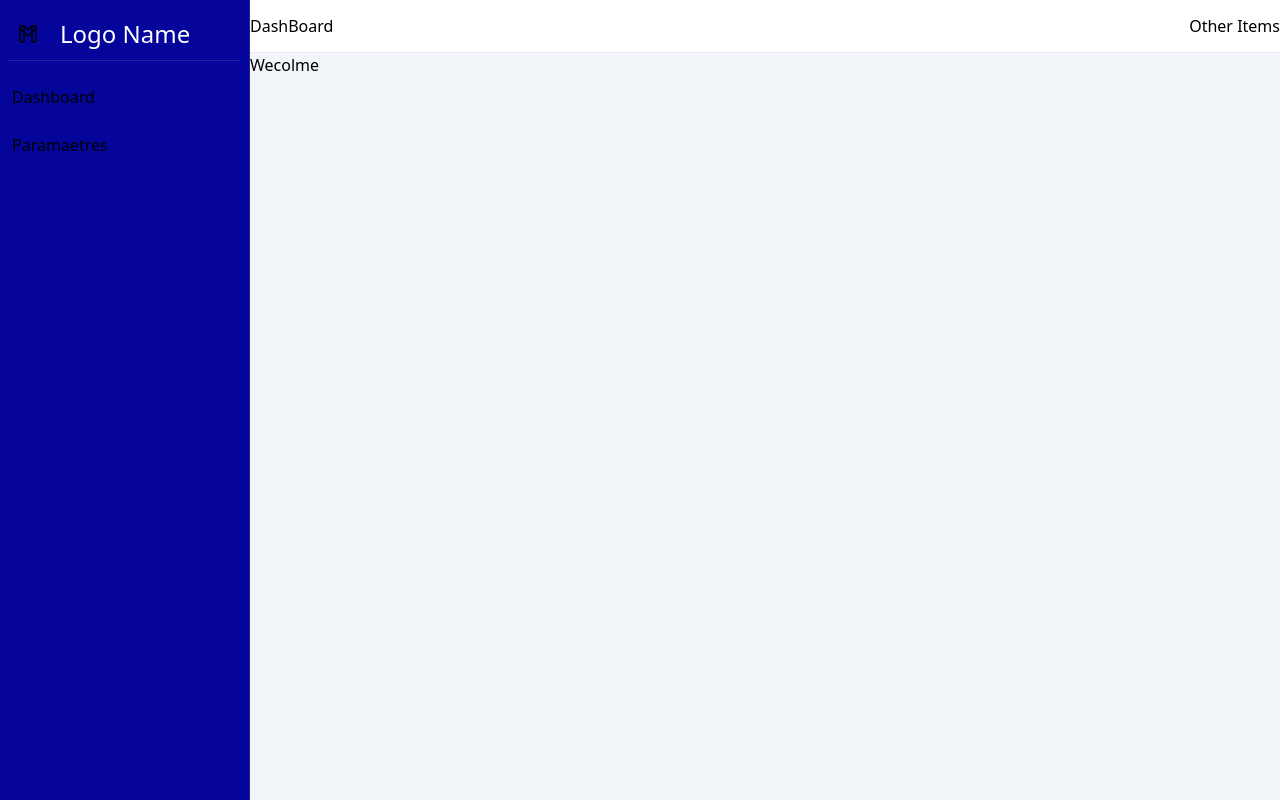
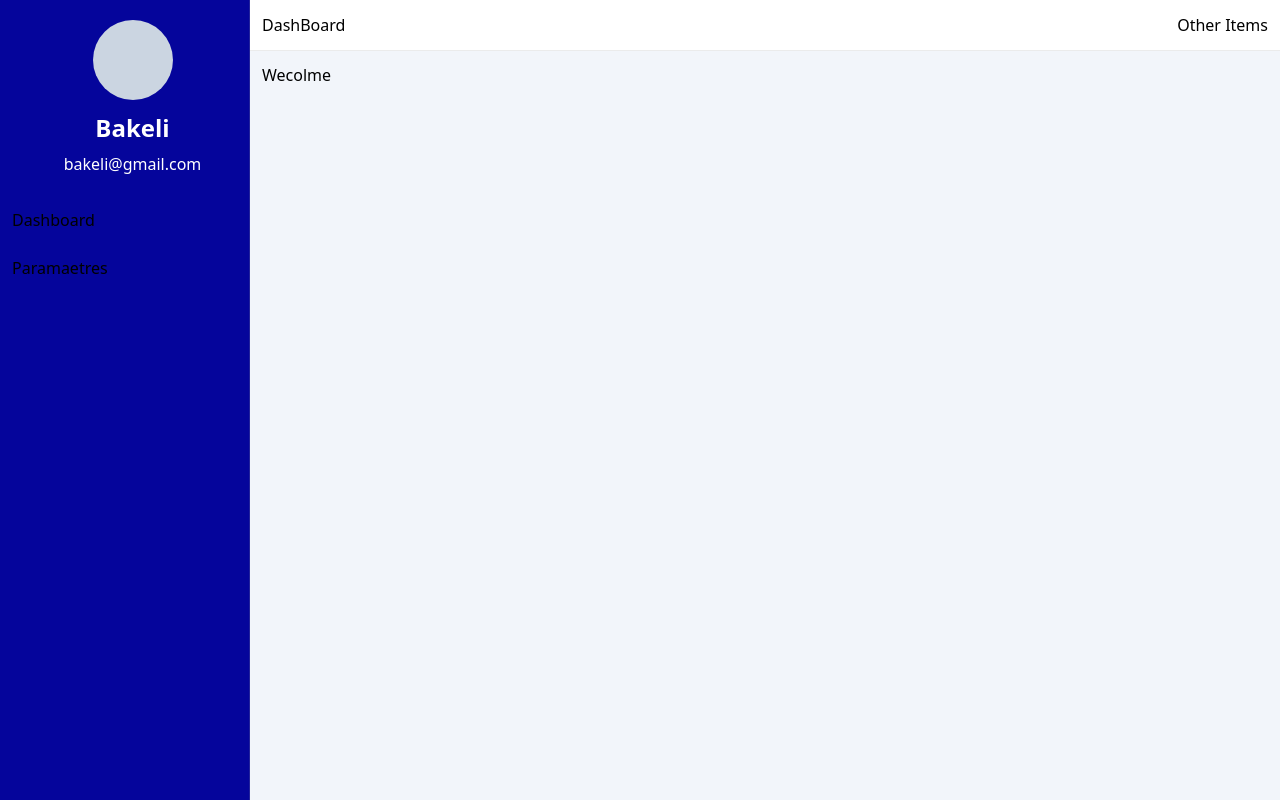
Before and after one commit to Unistaf/school, a React (Vite) app: page / in a window 1280 px wide. Shown: the top 800 px of the page. Built offline with nearby package versions, Linux system fonts and the light colour scheme.

Commit message:
Sidebar setup

```diff
--- a/src/layout/AppShell/AppShell.tsx
+++ b/src/layout/AppShell/AppShell.tsx
@@ -11,21 +11,23 @@ import Sidebar from "../Sidebar";
  */
 function AppShell() {
   return (
-    <div className="w-full min-h-screen dark:bg-[#0c0e14] dark:text-white bg-[#9991] flex">
+    <div className="w-full h-screen bg-[#9991] flex flex-row">
       {/* SideBar */}
       <Sidebar />
 
       {/* Container */}
       <div className="flex-1 p-0">
+        <div className="flex flex-col h-full">
           {/* Header */}
-        <div className="border-b-[1px] border-[#9993] h-[53px] sticky top-0 bg-white flex items-center justify-between">
+          <div className="border-b-[1px] border-[#9993] h-[53px] bg-white flex items-center justify-between p-3">
             <div className="">DashBoard</div>
             <div className="">Other Items</div>
           </div>
 
           {/* My child Items */}
-        <div className="bg-contentBg min-h-[150vh]">
+          <div className="bg-contentBg h-full overflow-y-auto overflow-x-hidden p-3">
             <Outlet />
+          </div>
         </div>
       </div>
     </div>
--- a/src/layout/Sidebar/Sidebar.tsx
+++ b/src/layout/Sidebar/Sidebar.tsx
@@ -2,29 +2,13 @@ import { NavLink } from "react-router-dom";
 
 const Sidebar = () => {
   return (
-    <div className="lg:w-[250px] w-[50px] min-h-screen bg-blue p-2 transition-[width] duration-200 border-r-[1px] border-[#9993]">
-      <div>
-        <div className="d-flex flex-col">
-          <div className="p-2 flex gap-5 items-center border-b-[1px] border-[#9993] h-[53px]">
-            <svg
-              xmlns="http://www.w3.org/2000/svg"
-              className="icon icon-tabler icon-tabler-brand-gmail"
-              width="24"
-              height="24"
-              viewBox="0 0 24 24"
-              stroke-width="1.5"
-              stroke="currentColor"
-              fill="none"
-              stroke-linecap="round"
-              stroke-linejoin="round"
-            >
-              <path stroke="none" d="M0 0h24v24H0z" fill="none" />
-              <path d="M16 20h3a1 1 0 0 0 1 -1v-14a1 1 0 0 0 -1 -1h-3v16z" />
-              <path d="M5 20h3v-16h-3a1 1 0 0 0 -1 1v14a1 1 0 0 0 1 1z" />
-              <path d="M16 4l-4 4l-4 -4" />
-              <path d="M4 6.5l8 7.5l8 -7.5" />
-            </svg>
-            <h2 className="text-2xl font-[200] hidden lg:block text-white">Logo Name</h2>
+    <div className="lg:w-[250px] w-[50px] bg-blue relative overflow-x-hidden overflow-y-hidden p-2 transition-[width] duration-200 border-r-[1px] border-[#9993]">
+      <div className="h-full">
+        <div className="absolute h-full w-full top-3">
+          <div className="p-2 flex flex-col items-center">
+            <div className="w-20 h-20 bg-slate-300 rounded-full"></div>
+            <h2 className="text-2xl font-[600] hidden lg:block text-white mt-3">Bakeli</h2>
+            <p className="text-white mt-2 font-medium">bakeli@gmail.com</p>
           </div>
           {/* <div className="w-full h-[1px] bg-[#9993] my-1"></div> */}
           <div className="mt-4 flex-col gap-5">
```
Lines whose indentation alone changed are shown as unchanged.
